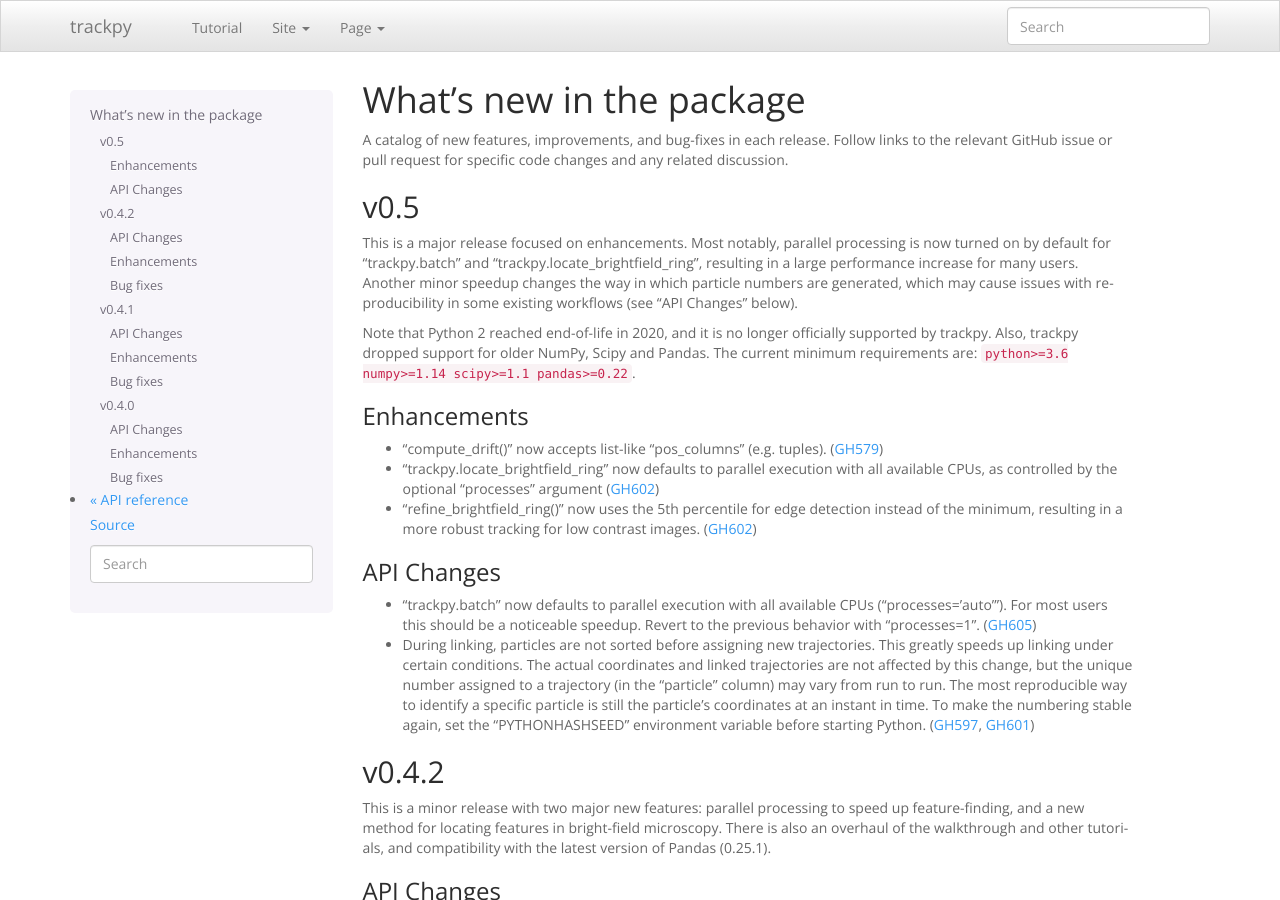
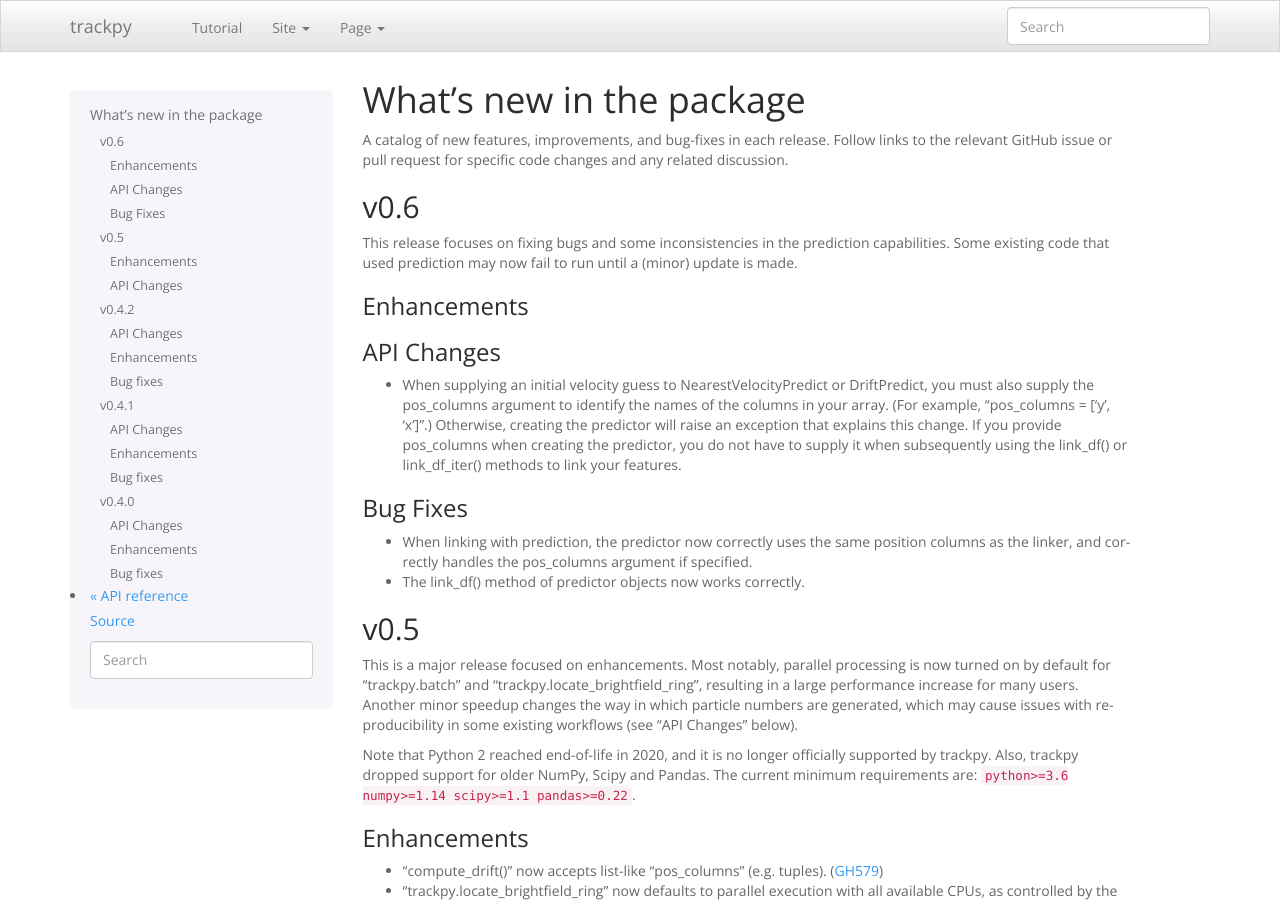
Before and after one commit to soft-matter/trackpy, a Sphinx documentation site: the page built from doc/whatsnew.rst, in a window 1280 px wide and 900 px high. Built offline with Sphinx 7.4.7, drawn with Linux system fonts in a browser that asks for light colours; pages that are not in the unit, such as notebooks, are missing from menus; the version number could not be read and is left out.

Commit message:
DOC: v0.6 release notes for prediction fixes/API change

```diff
--- /dev/null
+++ b/doc/releases/v0.6.txt
@@ -0,0 +1,29 @@
+v0.6
+----
+
+This release focuses on fixing bugs and some inconsistencies in the prediction
+capabilities. Some existing code that used prediction may now fail to run until
+a (minor) update is made.
+
+Enhancements
+~~~~~~~~~~~~
+
+
+API Changes
+~~~~~~~~~~~
+
+- When supplying an initial velocity guess to NearestVelocityPredict or
+  DriftPredict, you must also supply the pos_columns argument to identify
+  the names of the columns in your array. (For example,
+  "pos_columns = ['y', 'x']".) Otherwise, creating the predictor will
+  raise an exception that explains this change. If you provide pos_columns
+  when creating the predictor, you do not have to supply it when subsequently
+  using the link_df() or link_df_iter() methods to link your features.
+
+Bug Fixes
+~~~~~~~~~
+
+- When linking with prediction, the predictor now correctly uses the same
+  position columns as the linker, and correctly handles the pos_columns
+  argument if specified.
+- The link_df() method of predictor objects now works correctly.
--- a/doc/whatsnew.rst
+++ b/doc/whatsnew.rst
@@ -7,6 +7,8 @@
 
 A catalog of new features, improvements, and bug-fixes in each release. Follow links to the relevant GitHub issue or pull request for specific code changes and any related discussion.
 
+.. include:: releases/v0.6.txt
+
 .. include:: releases/v0.5.txt
 
 .. include:: releases/v0.4.txt
```
